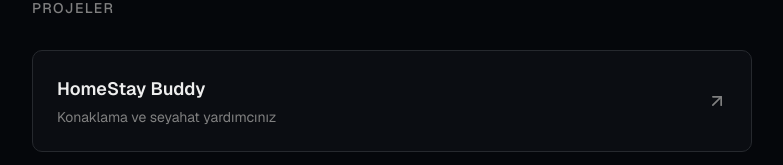
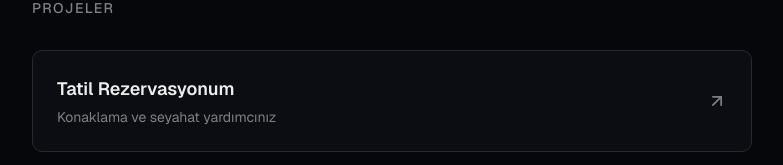
Before and after one commit to ahmetaltuntecim/v0-personal-space-xi, a Next.js app: page / in a window 1280 px wide. Shown: the part 311-476 px from the top of the page, without its empty margins (248-1031 px from the left). Built offline with nearby package versions, Linux system fonts and the light colour scheme.

Commit message:
Update project link and title

```diff
--- a/app/page.tsx
+++ b/app/page.tsx
@@ -3,9 +3,9 @@ import { ArrowUpRight, Github, Linkedin, Mail, Twitter } from "lucide-react"
 
 const projects = [
   {
-    title: "HomeStay Buddy",
+    title: "Tatil Rezervasyonum",
     description: "Konaklama ve seyahat yardımcınız",
-    href: "https://home-stay-buddy.vercel.app/",
+    href: "https://app.ahmetaltuntecim.space/",
     isInternal: false,
   },
 ]
```
